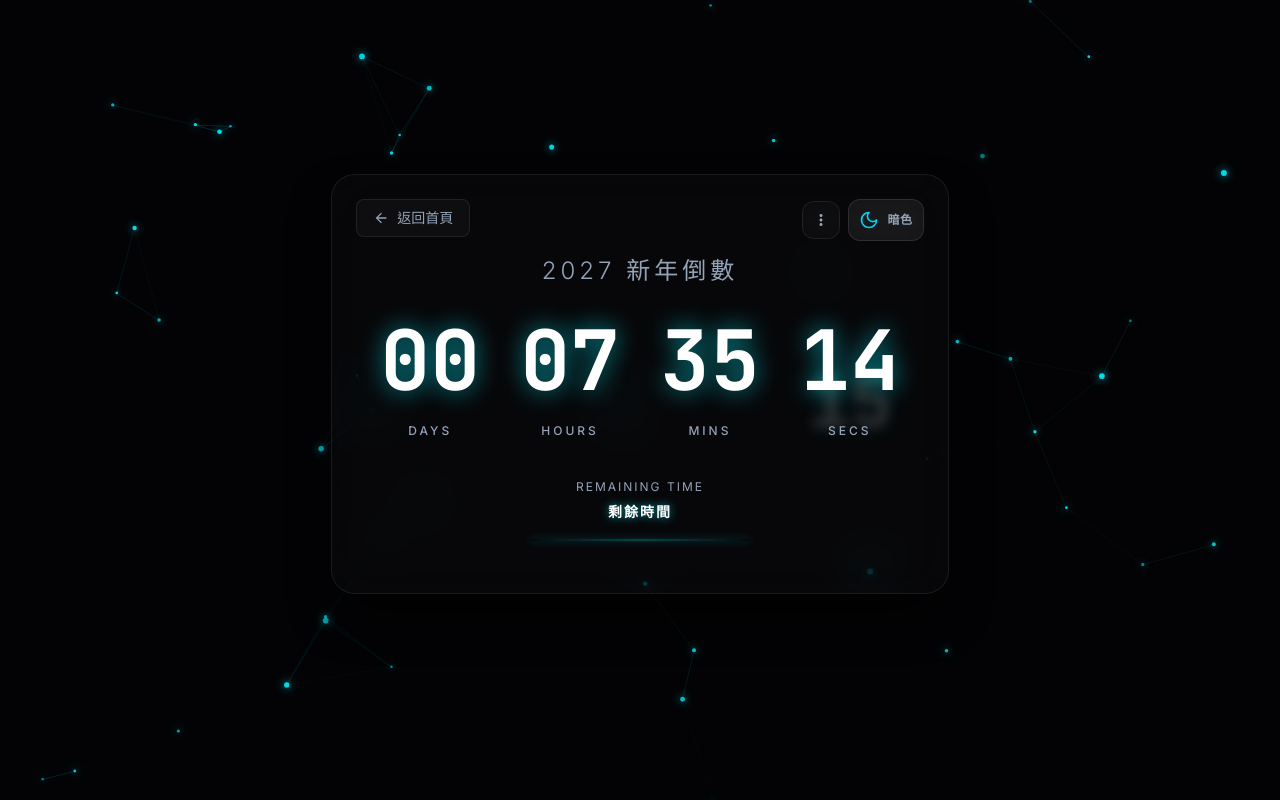
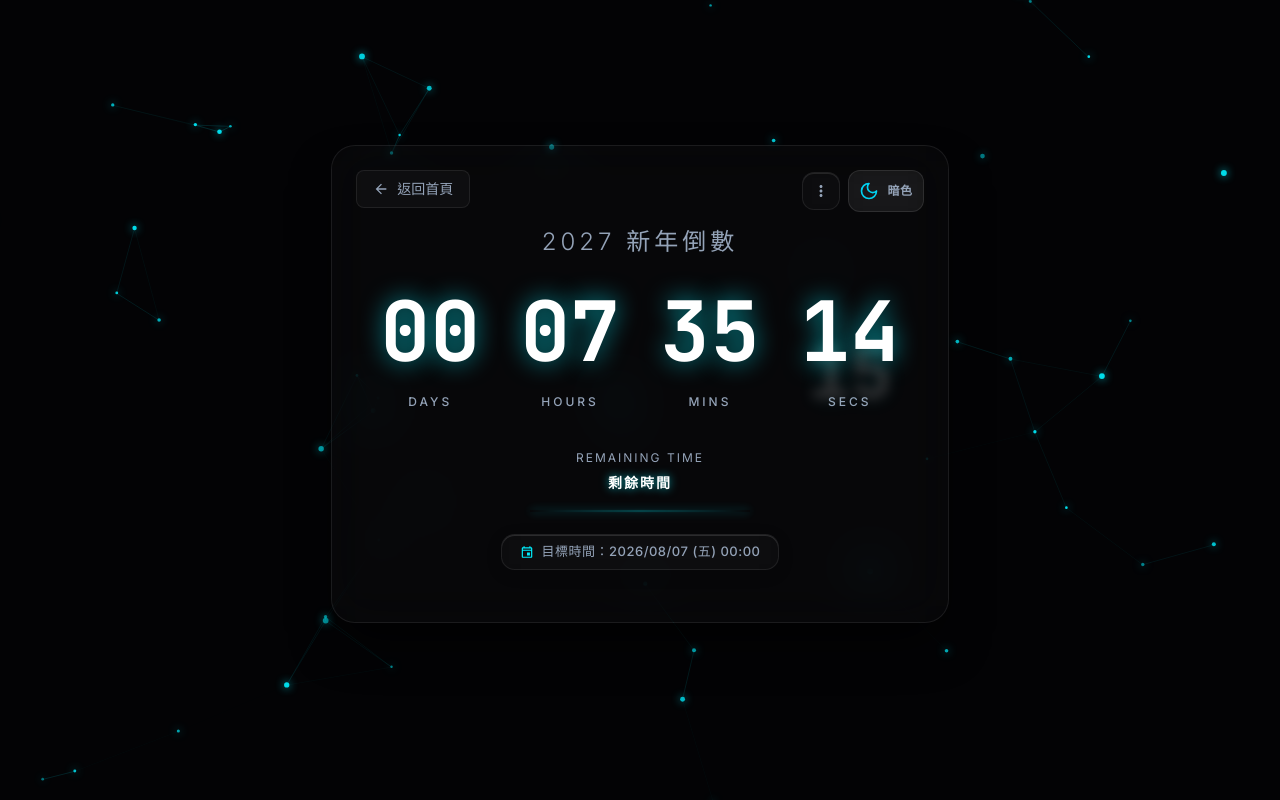
Before and after one commit to wkmaker/smalltools, a Next.js app: page /time in a window 1280 px wide. Both pictures are taken after a click on the button "啟動目標計時器". Built offline with nearby package versions, Linux system fonts and the light colour scheme.

Commit message:
feat add time tool info

```diff
--- a/app/time/TimeClient.tsx
+++ b/app/time/TimeClient.tsx
@@ -40,6 +40,8 @@ const TRANSLATIONS = {
       m: { full: 'MINS', label: '分' },
       s: { full: 'SECS', label: '秒' },
     } as Record<string, { full: string; label: string }>,
+    startTimeLabel: '起始時間',
+    targetTimeLabel: '目標時間',
     switchLangText: 'English',
     switchLangHref: '/time/en/',
   },
@@ -75,10 +77,35 @@ const TRANSLATIONS = {
       m: { full: 'MINS', label: 'Mins' },
       s: { full: 'SECS', label: 'Secs' },
     } as Record<string, { full: string; label: string }>,
+    startTimeLabel: 'Start Time',
+    targetTimeLabel: 'Target Time',
     switchLangText: '繁體中文',
     switchLangHref: '/time/',
   },
 };
+
+function formatTargetDateDisplay(dateStr: string, lang: 'zh-TW' | 'en'): string {
+  if (!dateStr) return '';
+  const d = new Date(dateStr);
+  if (isNaN(d.getTime())) return dateStr;
+
+  const year = d.getFullYear();
+  const month = String(d.getMonth() + 1).padStart(2, '0');
+  const day = String(d.getDate()).padStart(2, '0');
+  const hours = String(d.getHours()).padStart(2, '0');
+  const minutes = String(d.getMinutes()).padStart(2, '0');
+
+  const weekdaysZh = ['日', '一', '二', '三', '四', '五', '六'];
+  const weekdaysEn = ['Sun', 'Mon', 'Tue', 'Wed', 'Thu', 'Fri', 'Sat'];
+
+  if (lang === 'zh-TW') {
+    const weekday = weekdaysZh[d.getDay()];
+    return `${year}/${month}/${day} (${weekday}) ${hours}:${minutes}`;
+  } else {
+    const weekday = weekdaysEn[d.getDay()];
+    return `${year}-${month}-${day} (${weekday}) ${hours}:${minutes}`;
+  }
+}
 
 function getTomorrowDefaultIso(): string {
   const tomorrow = new Date();
@@ -579,6 +606,16 @@ export default function TimeClient({ lang = 'zh-TW' }: TimeClientProps) {
                 {isPassed ? t.timeElapsed : t.remainingTime}
               </span>
             </div>
+
+            {/* 呼吸燈正下方：精確目標/起始日期時間標籤 */}
+            <div className={styles.targetDateBadge}>
+              <svg viewBox="0 0 24 24" width={14} height={14} fill="currentColor" className="text-[var(--theme-color)] transition-colors duration-500 flex-shrink-0">
+                <path d="M19 4h-1V2h-2v2H8V2H6v2H5c-1.11 0-1.99.9-1.99 2L3 20c0 1.1.89 2 2 2h14c1.1 0 2-.9 2-2V6c0-1.1-.9-2-2-2zm0 16H5V10h14v10zm0-12H5V6h14v2zm-7 5h5v5h-5z" />
+              </svg>
+              <span>
+                {isPassed ? t.startTimeLabel : t.targetTimeLabel}：{formatTargetDateDisplay(targetDateStr, lang)}
+              </span>
+            </div>
           </div>
         )}
       </div>
--- a/app/time/time.module.css
+++ b/app/time/time.module.css
@@ -457,6 +457,44 @@
   }
 }
 
+.targetDateBadge {
+  margin-top: 1.35rem;
+  display: inline-flex;
+  align-items: center;
+  gap: 0.5rem;
+  padding: 0.45rem 1.1rem;
+  border-radius: 0.85rem;
+  background: var(--glass-bg, rgba(255, 255, 255, 0.04));
+  border: 1px solid var(--card-border, rgba(255, 255, 255, 0.12));
+  box-shadow: inset 0 1px 0 rgba(255, 255, 255, 0.12), 0 4px 15px rgba(0, 0, 0, 0.2);
+  color: var(--text-secondary, #94a3b8);
+  font-size: 0.8125rem;
+  font-weight: 500;
+  letter-spacing: 0.5px;
+  backdrop-filter: blur(16px);
+  -webkit-backdrop-filter: blur(16px);
+  transition: all 0.3s cubic-bezier(0.16, 1, 0.3, 1);
+}
+
+.targetDateBadge:hover {
+  border-color: var(--accent-glow, rgba(0, 240, 255, 0.35));
+  box-shadow: inset 0 1px 0 rgba(255, 255, 255, 0.2), 0 0 15px var(--accent-glow, rgba(0, 240, 255, 0.25));
+}
+
+:global([data-theme='light']) .targetDateBadge {
+  background: rgba(255, 255, 255, 0.45);
+  border-color: rgba(0, 0, 0, 0.08);
+  box-shadow: inset 0 1px 0 rgba(255, 255, 255, 0.8), 0 4px 15px rgba(0, 0, 0, 0.04);
+  color: #334155;
+}
+
+:global([data-theme='light']) .targetDateBadge:hover {
+  background: rgba(255, 255, 255, 0.7);
+  border-color: rgba(2, 132, 199, 0.3);
+  box-shadow: inset 0 1px 0 rgba(255, 255, 255, 0.9), 0 0 15px rgba(2, 132, 199, 0.15);
+  color: #0284c7;
+}
+
 /* 右上角控制圖示列 (精準對齊 ToolLayout 頂欄 ThemeToggle 軸線) */
 .topControls {
   position: absolute;
@@ -476,47 +514,50 @@
   position: absolute;
   top: calc(100% + 0.5rem);
   right: 0;
-  min-width: 170px;
-  background: var(--glass-bg, rgba(15, 15, 20, 0.88));
+  min-width: 180px;
+  background: var(--glass-bg, rgba(15, 17, 26, 0.75));
   border: 1px solid var(--card-border, rgba(255, 255, 255, 0.12));
-  backdrop-filter: blur(20px);
-  -webkit-backdrop-filter: blur(20px);
+  backdrop-filter: blur(24px);
+  -webkit-backdrop-filter: blur(24px);
   border-radius: 0.85rem;
-  padding: 0.4rem;
-  box-shadow: 0 10px 30px rgba(0, 0, 0, 0.35);
+  padding: 0.45rem;
+  box-shadow: inset 0 1px 0 rgba(255, 255, 255, 0.15), 0 20px 40px rgba(0, 0, 0, 0.45);
   display: flex;
   flex-direction: column;
-  gap: 0.2rem;
+  gap: 0.25rem;
   z-index: 50;
+  transform-origin: top right;
 }
 
 :global([data-theme='light']) .dropdownMenu {
-  background: rgba(255, 255, 255, 0.94);
-  border-color: rgba(0, 0, 0, 0.12);
-  box-shadow: 0 10px 30px rgba(0, 0, 0, 0.12);
+  background: rgba(255, 255, 255, 0.78);
+  border-color: rgba(0, 0, 0, 0.08);
+  box-shadow: inset 0 1px 0 rgba(255, 255, 255, 0.9), 0 20px 40px rgba(0, 0, 0, 0.1);
 }
 
 .dropdownItem {
   display: flex;
   align-items: center;
-  gap: 0.6rem;
+  gap: 0.65rem;
   width: 100%;
   padding: 0.6rem 0.85rem;
   border-radius: 0.6rem;
   background: transparent;
-  border: none;
+  border: 1px solid transparent;
   color: var(--text-secondary, #cbd5e1);
   font-size: 0.85rem;
   font-weight: 500;
   cursor: pointer;
   white-space: nowrap;
-  transition: all 0.2s ease;
+  transition: all 0.2s cubic-bezier(0.16, 1, 0.3, 1);
   text-align: left;
 }
 
 .dropdownItem:hover {
-  background: rgba(0, 240, 255, 0.12);
-  color: #00f0ff;
+  background: rgba(255, 255, 255, 0.06);
+  border-color: var(--card-border, rgba(255, 255, 255, 0.1));
+  color: var(--theme-color, #00f0ff);
+  transform: translateX(2px);
 }
 
 :global([data-theme='light']) .dropdownItem {
@@ -524,13 +565,16 @@
 }
 
 :global([data-theme='light']) .dropdownItem:hover {
-  background: rgba(2, 132, 199, 0.12);
+  background: rgba(255, 255, 255, 0.8);
+  border-color: rgba(0, 0, 0, 0.06);
   color: #0284c7;
+  transform: translateX(2px);
 }
 
 .iconBtn {
-  background: var(--glass-bg, rgba(255, 255, 255, 0.06));
+  background: var(--glass-bg, rgba(255, 255, 255, 0.04));
   border: 1px solid var(--card-border, rgba(255, 255, 255, 0.12));
+  box-shadow: inset 0 1px 0 rgba(255, 255, 255, 0.1);
   color: var(--text-secondary, #cbd5e1);
   width: 38px;
   height: 38px;
@@ -539,10 +583,10 @@
   justify-content: center;
   align-items: center;
   cursor: pointer;
-  transition: all 0.3s ease;
+  transition: all 0.3s cubic-bezier(0.16, 1, 0.3, 1);
   flex-shrink: 0;
-  backdrop-filter: blur(12px);
-  -webkit-backdrop-filter: blur(12px);
+  backdrop-filter: blur(16px);
+  -webkit-backdrop-filter: blur(16px);
 }
 
 @media (max-width: 640px) {
@@ -554,36 +598,36 @@
 }
 
 :global([data-theme='light']) .iconBtn {
-  background: rgba(0, 0, 0, 0.04);
-  border: 1px solid rgba(0, 0, 0, 0.1);
+  background: rgba(255, 255, 255, 0.5);
+  border: 1px solid rgba(0, 0, 0, 0.08);
+  box-shadow: inset 0 1px 0 rgba(255, 255, 255, 0.8);
   color: #334155;
 }
 
 .iconBtn:hover {
-  background: rgba(0, 240, 255, 0.15);
-  color: #00f0ff;
-  border-color: #00f0ff;
-  box-shadow: 0 0 15px rgba(0, 240, 255, 0.3);
+  background: rgba(255, 255, 255, 0.08);
+  color: var(--theme-color, #00f0ff);
+  border-color: var(--accent-glow, rgba(0, 240, 255, 0.4));
+  box-shadow: inset 0 1px 0 rgba(255, 255, 255, 0.2), 0 0 15px var(--accent-glow, rgba(0, 240, 255, 0.3));
 }
 
 :global([data-theme='light']) .iconBtn:hover {
-  background: rgba(2, 132, 199, 0.12);
+  background: rgba(255, 255, 255, 0.85);
   color: #0284c7;
-  border-color: #0284c7;
-  box-shadow: 0 0 15px rgba(2, 132, 199, 0.25);
+  border-color: rgba(2, 132, 199, 0.4);
+  box-shadow: inset 0 1px 0 rgba(255, 255, 255, 1), 0 0 15px rgba(2, 132, 199, 0.2);
 }
 
 .iconBtnActive {
-  background: rgba(0, 240, 255, 0.15) !important;
-  color: #00f0ff !important;
-  border-color: #00f0ff !important;
-  box-shadow: 0 0 15px rgba(0, 240, 255, 0.3) !important;
+  background: rgba(255, 255, 255, 0.1) !important;
+  color: var(--theme-color, #00f0ff) !important;
+  border-color: var(--accent-glow, rgba(0, 240, 255, 0.5)) !important;
+  box-shadow: inset 0 1px 0 rgba(255, 255, 255, 0.25), 0 0 18px var(--accent-glow, rgba(0, 240, 255, 0.35)) !important;
 }
 
 :global([data-theme='light']) .iconBtnActive {
-  background: rgba(2, 132, 199, 0.12) !important;
+  background: rgba(255, 255, 255, 0.9) !important;
   color: #0284c7 !important;
-  border-color: #0284c7 !important;
   box-shadow: 0 0 15px rgba(2, 132, 199, 0.25) !important;
 }
 
```
